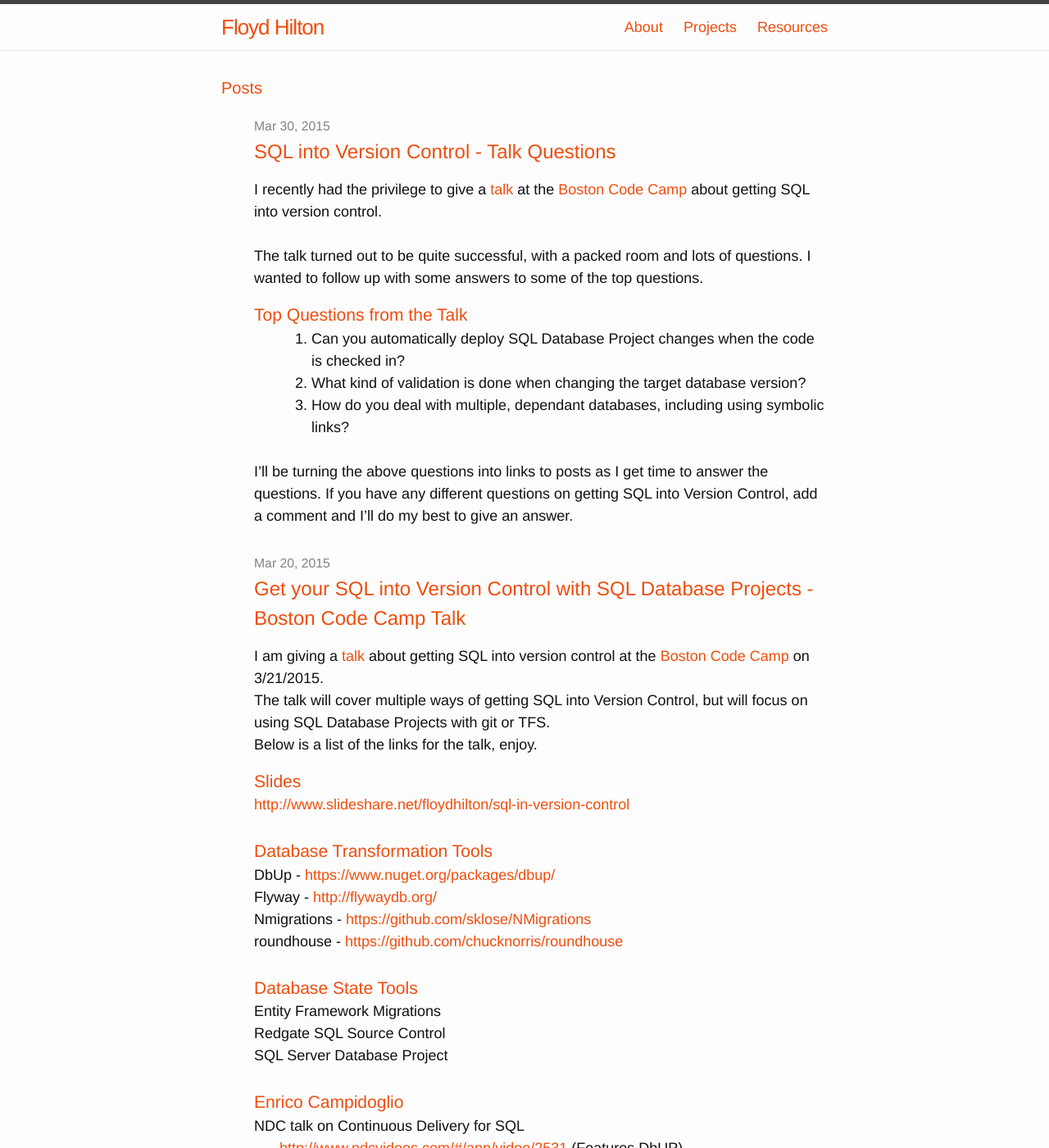
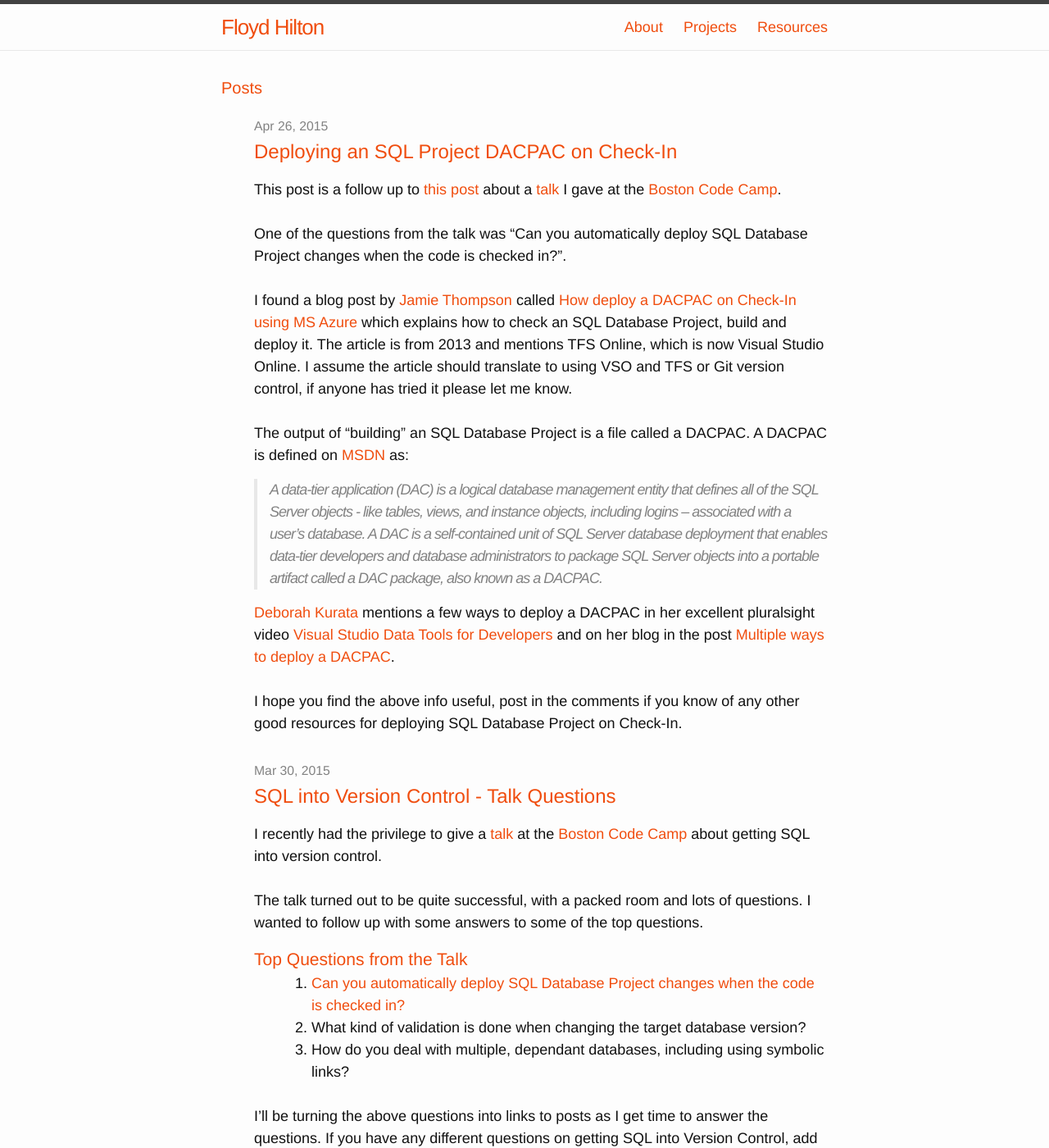
Before and after one commit to fhilton/fhilton.github.io, a Jekyll site: the page built from index.html, in a window 1280 px wide and 1400 px high. Shown: the whole window at 82% size. Built offline with Jekyll 4.4.1, drawn with Linux system fonts in a browser that asks for light colours.

Commit message:
New Post

```diff
--- a/_posts/2015-03-30-SQL into Version Control - Talk Questions.md
+++ b/_posts/2015-03-30-SQL into Version Control - Talk Questions.md
@@ -14,9 +14,11 @@ The talk turned out to be quite successful, with a packed room and lots of quest
 I wanted to follow up with some answers to some of the top questions.
 <br>
 <h3>Top Questions from the Talk</h3>
-1. Can you automatically deploy SQL Database Project changes when the code is checked in?
+1. [Can you automatically deploy SQL Database Project changes when the code is checked in?]({{site.baseurl}}/software/sql/2015/04/26/Deploying%20an%20SQL%20Project%20DACPAC.html)
 2. What kind of validation is done when changing the target database version?
 3. How do you deal with multiple, dependant databases, including using symbolic links?
+
+{{site.baseurl }}{{ post.url }}
 
 <br>
 I'll be turning the above questions into links to posts as I get time to answer the questions.
--- /dev/null
+++ b/_posts/2015-04-26-Deploying an SQL Project DACPAC.md
@@ -0,0 +1,35 @@
+---
+layout: post
+title: Deploying an SQL Project DACPAC on Check-In
+date: "2015-04-26 18:01"
+published: true
+categories: [Software, SQL]
+tags: [SQL Database Project,Azure,CI]
+---
+
+This post is a follow up to [this post]({{site.baseurl}}/software/sql/2015/03/30/SQL%20into%20Version%20Control%20-%20Talk%20Questions.html) about a [talk][d8c0da08] I gave at the [Boston Code Camp][41767920].
+<br>
+<br>
+One of the questions from the talk was "Can you automatically deploy SQL Database Project changes when the code is checked in?".<br>
+<br>
+I found a blog post by [Jamie Thompson][635cee10] called [How deploy a DACPAC on Check-In using MS Azure][a62b5a4b] which explains how to check an SQL Database Project, build and deploy it. The article is from 2013 and mentions TFS Online, which is now Visual Studio Online.  I assume the article should translate to using VSO and TFS or Git version control, if anyone has tried it please let me know.
+<br>
+<br>
+The output of "building" an SQL Database Project is a file called a DACPAC. A DACPAC is defined on [MSDN][85428d92] as:<br>
+
+
+> A data-tier application (DAC) is a logical database management entity that defines all of the SQL Server objects - like tables, views, and instance objects, including logins – associated with a user’s database. A DAC is a self-contained unit of SQL Server database deployment that enables data-tier developers and database administrators to package SQL Server objects into a portable artifact called a DAC package, also known as a DACPAC.
+
+[Deborah Kurata][d29d8ef1] mentions a few ways to deploy a DACPAC in her excellent pluralsight video [Visual Studio Data Tools for Developers][d1d719ba] and on her blog in the post [Multiple ways to deploy a DACPAC][15fc8902].
+<br>
+<br>
+I hope you find the above info useful, post in the comments if you know of any other good resources for deploying SQL Database Project on Check-In.
+
+  [d1d719ba]: http://www.pluralsight.com/courses/visual-studio-data-tools-developers "Deborah Kurata Pluralsight Video"
+  [d29d8ef1]: https://twitter.com/@DeborahKurata "Deborah Kurata Twitter"
+  [15fc8902]: http://blogs.msmvps.com/deborahk/deploying-a-dacpac/ "Deborah's Blog"
+  [a62b5a4b]: http://sqlblog.com/blogs/jamie_thomson/archive/2013/01/27/continuous-deployment-of-ssdt-database-projects-to-windows-azure-using-team-foundation-service.aspx "Jamie Thomson's Blog"
+  [41767920]: http://www.bostoncodecamp.com/ "Boston Code Camp"
+  [d8c0da08]: http://www.bostoncodecamp.com/CC23/Sessions/Details/14225 "Boston Code Camp Talk"
+  [635cee10]: https://twitter.com/jamiet "Jamie Thompson's Twitter"
+  [85428d92]: https://msdn.microsoft.com/en-us/library/ee210546.aspx "Data-tier Applications"
```
